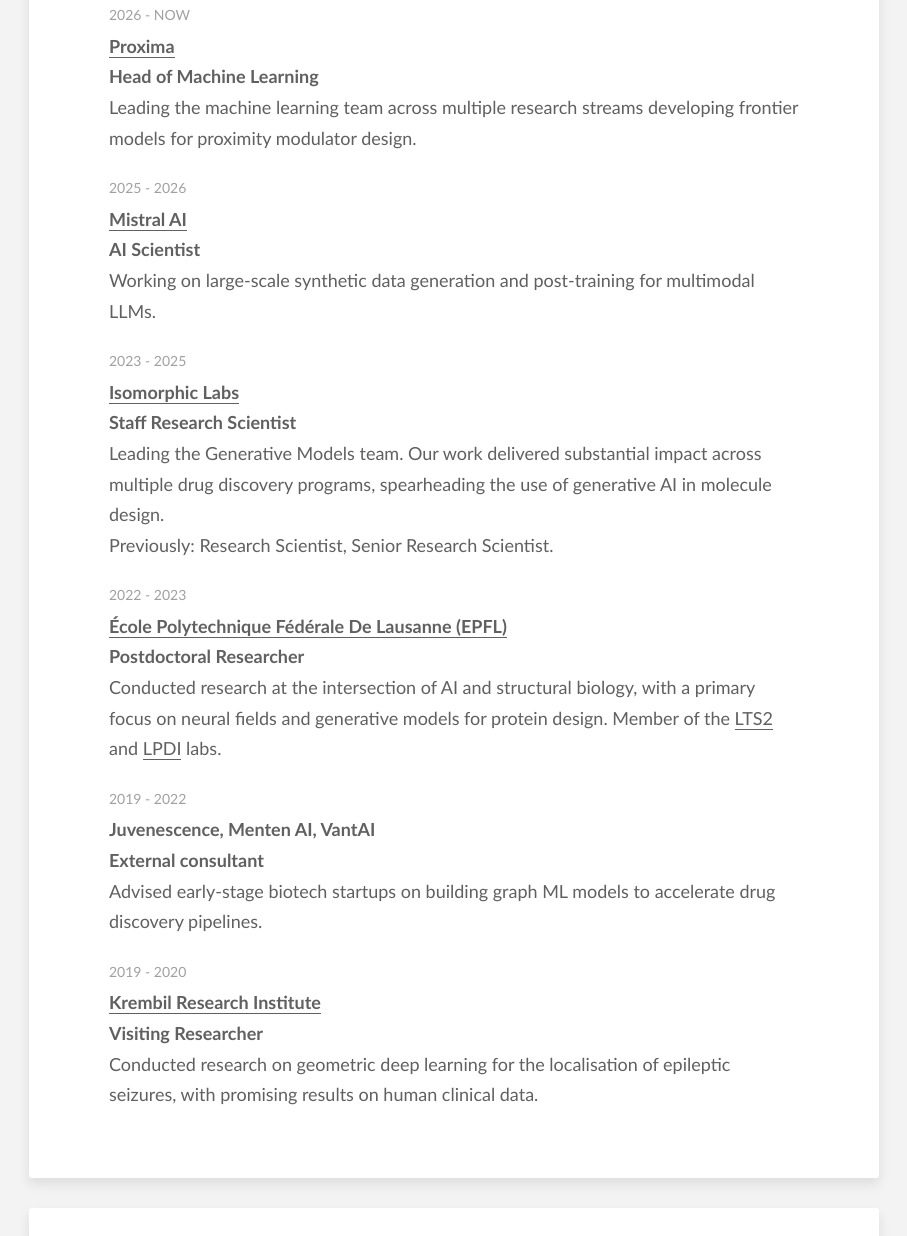
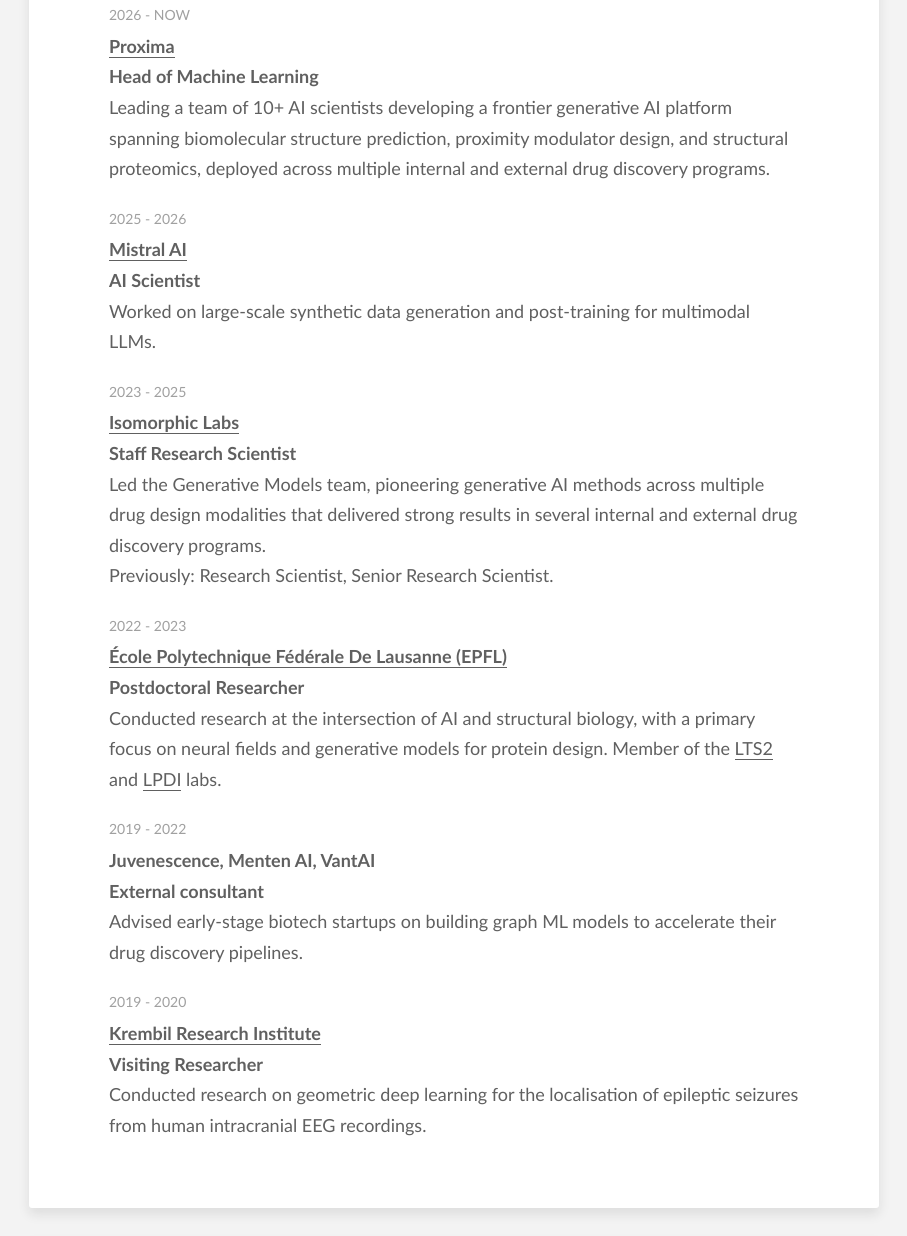
Before and after one commit to danielegrattarola/danielegrattarola.github.io, a Jekyll site: the page built from experience/index.html, in a window 1280 px wide and 1400 px high, scrolled down 589 px. Shown: the part 164-1400 px from the top of the window, without its empty margins (186-1093 px from the left). Built offline with Jekyll 4.4.1, drawn with Linux system fonts in a browser that asks for light colours; some web fonts are replaced.

Commit message:
Minor updates to wording

```diff
--- a/_data/experience.yaml
+++ b/_data/experience.yaml
@@ -1,14 +1,14 @@
 - company: Proxima
   title: Head of Machine Learning
   date: 2026 - Now
-  description: Leading the machine learning team across multiple research streams developing frontier models for proximity modulator design.
+  description: Leading a team of 10+ AI scientists developing a frontier generative AI platform spanning biomolecular structure prediction, proximity modulator design, and structural proteomics, deployed across multiple internal and external drug discovery programs.
   location: New York, United States (Remote)
   url: https://proximabio.com
 
 - company: Mistral AI
   title: AI Scientist
   date: 2025 - 2026
-  description: Working on large-scale synthetic data generation and post-training for multimodal LLMs.
+  description: Worked on large-scale synthetic data generation and post-training for multimodal LLMs.
   location: Paris, France (Remote)
   url: https://mistral.ai
 
@@ -20,7 +20,7 @@
       # date: 1y2m
     - title: Senior Research Scientist
       # date: 1y
-  description: Leading the Generative Models team. Our work delivered substantial impact across multiple drug discovery programs, spearheading the use of generative AI in molecule design.
+  description: Led the Generative Models team, pioneering generative AI methods across multiple drug design modalities that delivered strong results in several internal and external drug discovery programs.
   location: London, United Kingdom
   url: https://isomorphiclabs.com
 
@@ -34,12 +34,12 @@
 - company: Juvenescence, Menten AI, VantAI
   title: External consultant
   date: 2019 - 2022
-  description: Advised early-stage biotech startups on building graph ML models to accelerate drug discovery pipelines.
+  description: Advised early-stage biotech startups on building graph ML models to accelerate their drug discovery pipelines.
   url:
 
 - company: Krembil Research Institute
   title: Visiting Researcher
   date: 2019 - 2020
-  description: Conducted research on geometric deep learning for the localisation of epileptic seizures, with promising results on human clinical data.
+  description: Conducted research on geometric deep learning for the localisation of epileptic seizures from human intracranial EEG recordings.
   location: Toronto, Canada
   url: https://www.uhn.ca/Research/Research_Institutes/Krembil
```
Also changed, not shown: index.html (+4 -5 lines).
